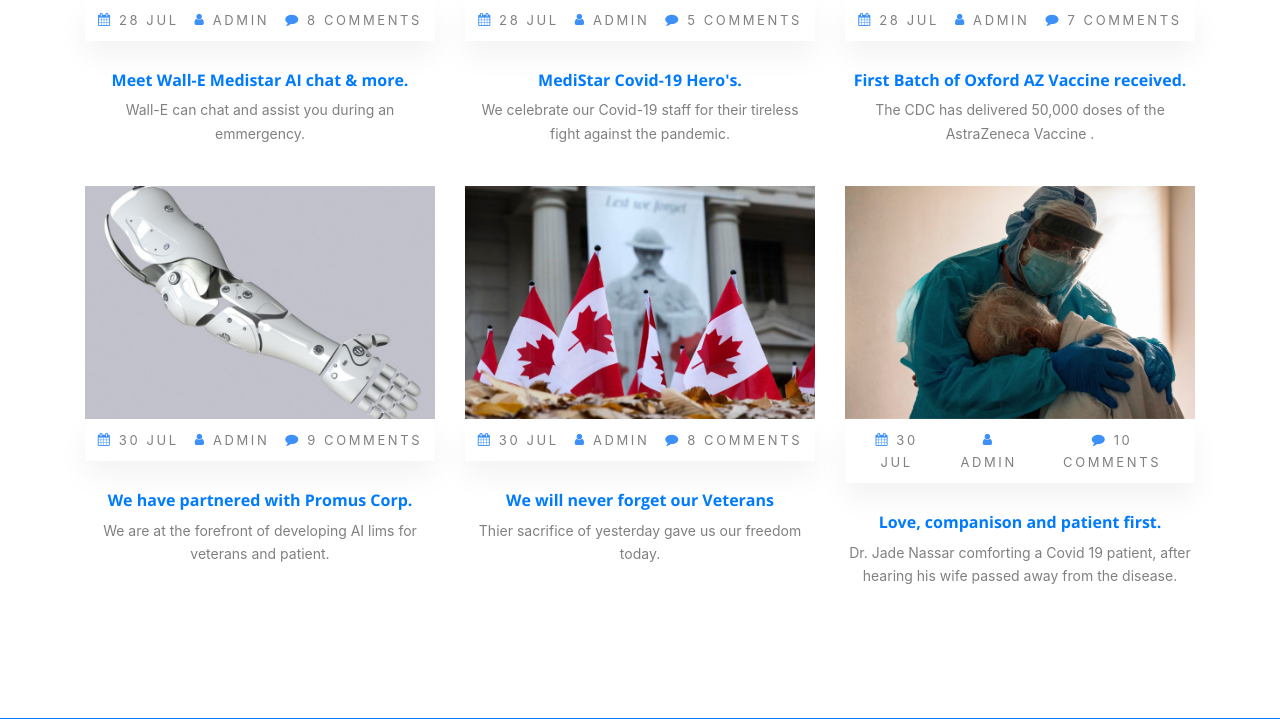
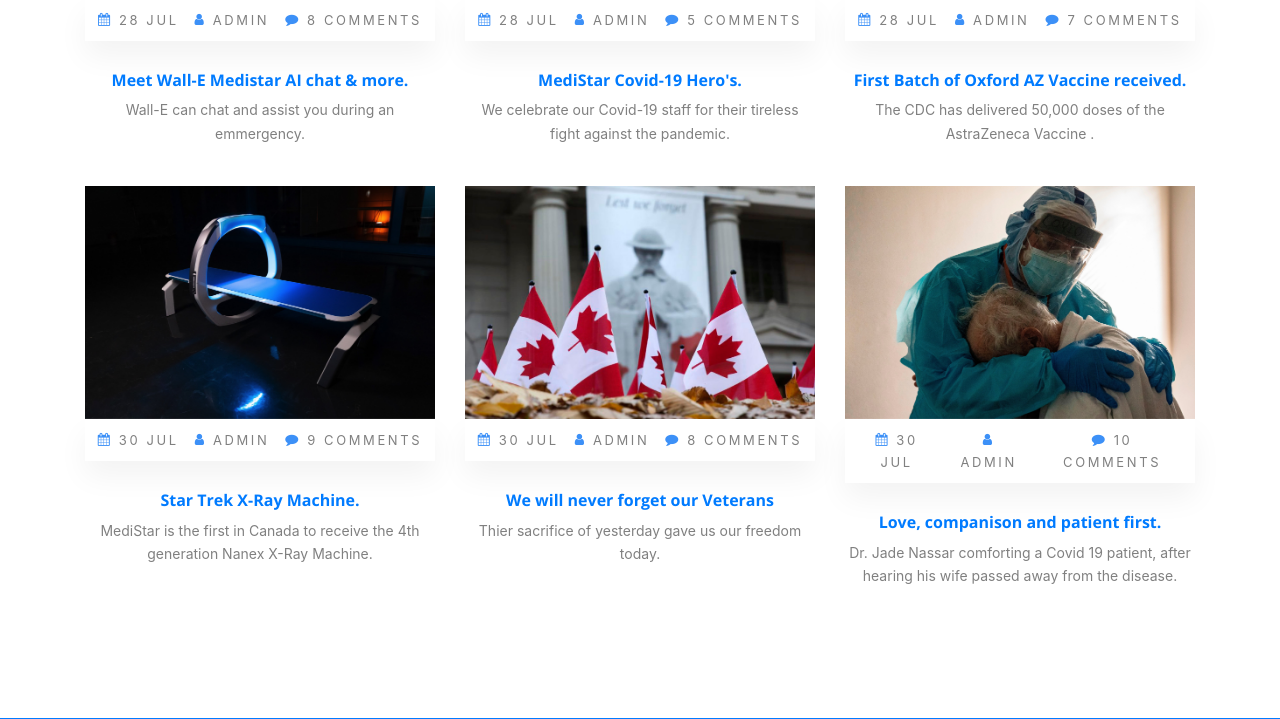
Before and after one commit to Peristratus/hopewell-flask-app, a Flask app: page /blog in a window 1280 px wide. Shown: the part 1124-1843 px from the top of the page. Run offline with Flask 2, Linux system fonts and the light colour scheme; some libraries are stand-ins or nearby versions; some web fonts are replaced.

Commit message:
added new text and image to blog.html

```diff
--- a/templates/blog.html
+++ b/templates/blog.html
@@ -194,7 +194,7 @@
           <div class="col-12 col-sm-6 col-md-6 col-lg-4 mb-4">
             <div class="blog-entry">
               <a href="#" class="d-block">
-                <img src="static/images/AILIMS.png" alt="Image" class="img-fluid">
+                <img src="static/images/Nanex2.png" alt="Image" class="img-fluid">
               </a>
               <div class="post-meta d-flex justify-content-center">
                 <span>
@@ -210,8 +210,8 @@
                   <span>9 Comments</span>
                 </span>
               </div>
-              <h2><a href="#">We have partnered with Promus Corp.</a></h2>
-              <p>We are at the forefront of developing AI lims for veterans and patient.</p>
+              <h2><a href="#">Star Trek X-Ray Machine.</a></h2>
+              <p>MediStar is the first in Canada to receive the 4th generation Nanex X-Ray Machine.</p>
             </div>
           </div>
           <div class="col-12 col-sm-6 col-md-6 col-lg-4 mb-4">
```
Also changed, not shown: static/images/Nanex2.png (added).
